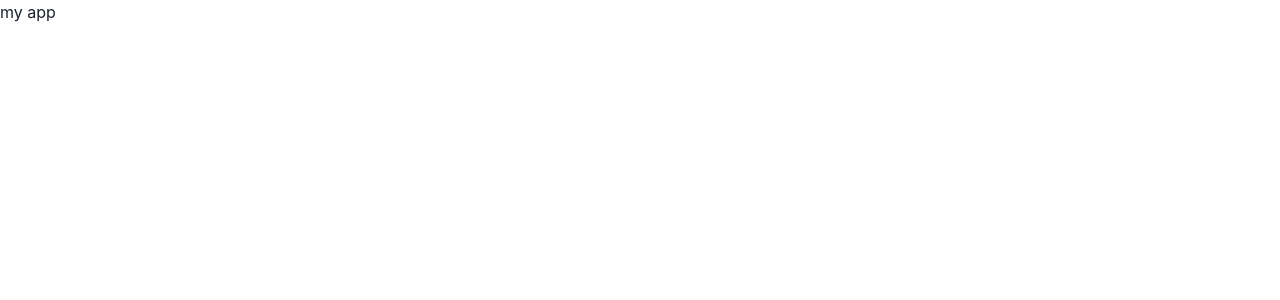
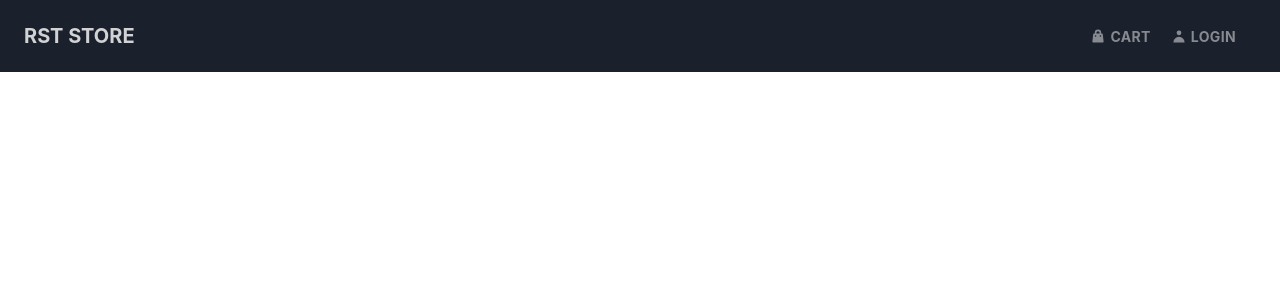
Before and after one commit to shoebmalik07/Ecommerce, a React (Create React App) app in the folder frontend/: page / in a window 1280 px wide. Shown: the top 300 px of the page. Built offline with nearby package versions, Linux system fonts and the light colour scheme.

Commit message:
Step 3 completed. Create Header and Footer components done.

```diff
--- a/frontend/src/App.js
+++ b/frontend/src/App.js
@@ -1,9 +1,13 @@
-
+import Header from './components/Header';
+import Footer from './components/Footer'
 
 
 const App = () => {
   return (
-    <h1>my app</h1>
+    <div>
+      <Header/>
+      <Footer/>
+    </div>
   )
 }
 
--- /dev/null
+++ b/frontend/src/components/Footer.js
@@ -0,0 +1,11 @@
+import { Flex, Text } from "@chakra-ui/react"
+
+const Footer = () => {
+    return (
+        <Flex as='footer' justifyContent='center' py='5'>
+            <Text>Copyright {new Date().getFullYear()}. All Rights Reserved</Text>
+        </Flex>
+    )
+}
+
+export default Footer
--- /dev/null
+++ b/frontend/src/components/Header.js
@@ -0,0 +1,78 @@
+import { Flex, Heading, Box, Icon, Link } from "@chakra-ui/react";
+import { useState } from "react";
+import { HiShoppingBag, HiUser, HiOutlineMenuAlt3 } from 'react-icons/hi';
+
+
+const Header = () => {
+    const [show, setShow] = useState(false)
+    return (
+        <Flex
+            as='header'
+            align='center'
+            justify='space-between'
+            wrap='wrap'
+            py='6'
+            px='6'
+            bgColor='gray.800'
+            w='100%'
+            position='fixed'
+            top='0'
+            zIndex='99999'
+        >
+            <Heading
+                as='h1'
+                fontWeight='bold'
+                size='md'
+                letterSpacing='md'
+                color='whiteAlpha.800'
+            >
+                <Link href="/" _hover={{ color: 'gray.500', textDecor: 'none' }}>
+                    RST STORE
+                </Link>
+            </Heading>
+            <Box
+                display={{ base: 'block', md: 'none' }}
+                onClick={() => setShow(!show)}
+            >
+                <Icon as={HiOutlineMenuAlt3} w='6' h='6' color='white' />
+            </Box>
+            <Box
+                display={{ base: show ? 'block' : 'none', md: 'flex' }}
+                width={{ base: 'full', md: 'auto' }}
+                mt={{ base: '3', md: '0' }}
+            >
+                <Link
+                    href="/cart"
+                    color='whiteAlpha.600'
+                    fontSize='sm'
+                    letterSpacing='wide'
+                    textTransform='uppercase'
+                    mr='5'
+                    display='flex'
+                    fontWeight='bold'
+                    alignItems='center'
+                    _hover={{ color: 'whiteAlpha.800' }}
+                >
+                    <Icon as={HiShoppingBag} w='4' h='4' mr='1' />
+                    Cart
+                </Link>
+                <Link
+                    href="/cart"
+                    color='whiteAlpha.600'
+                    fontSize='sm'
+                    letterSpacing='wide'
+                    textTransform='uppercase'
+                    mr='5'
+                    display='flex'
+                    fontWeight='bold'
+                    alignItems='center'
+                    _hover={{ color: 'whiteAlpha.800' }}
+                >
+                    <Icon as={HiUser} w='4' h='4' mr='1' />
+                    Login
+                </Link>
+            </Box>
+        </Flex>
+    )
+}
+export default Header
```
